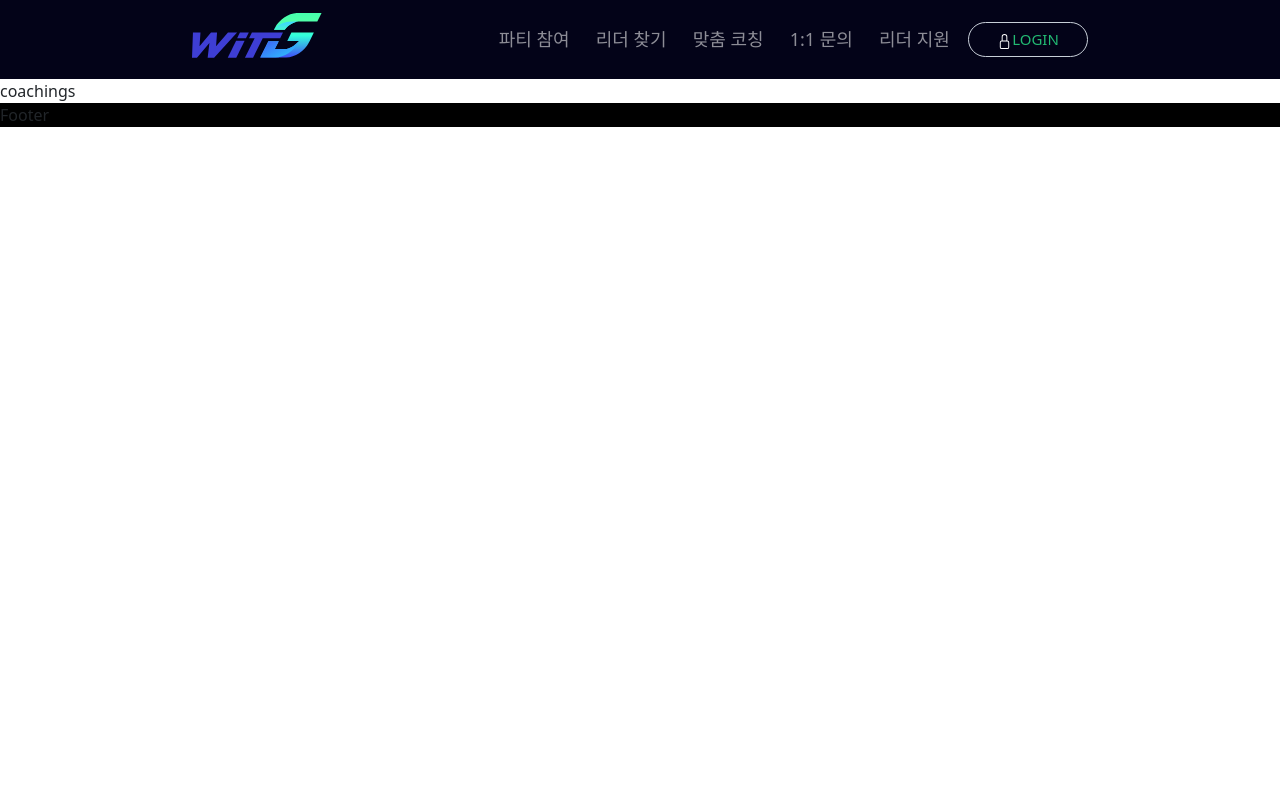
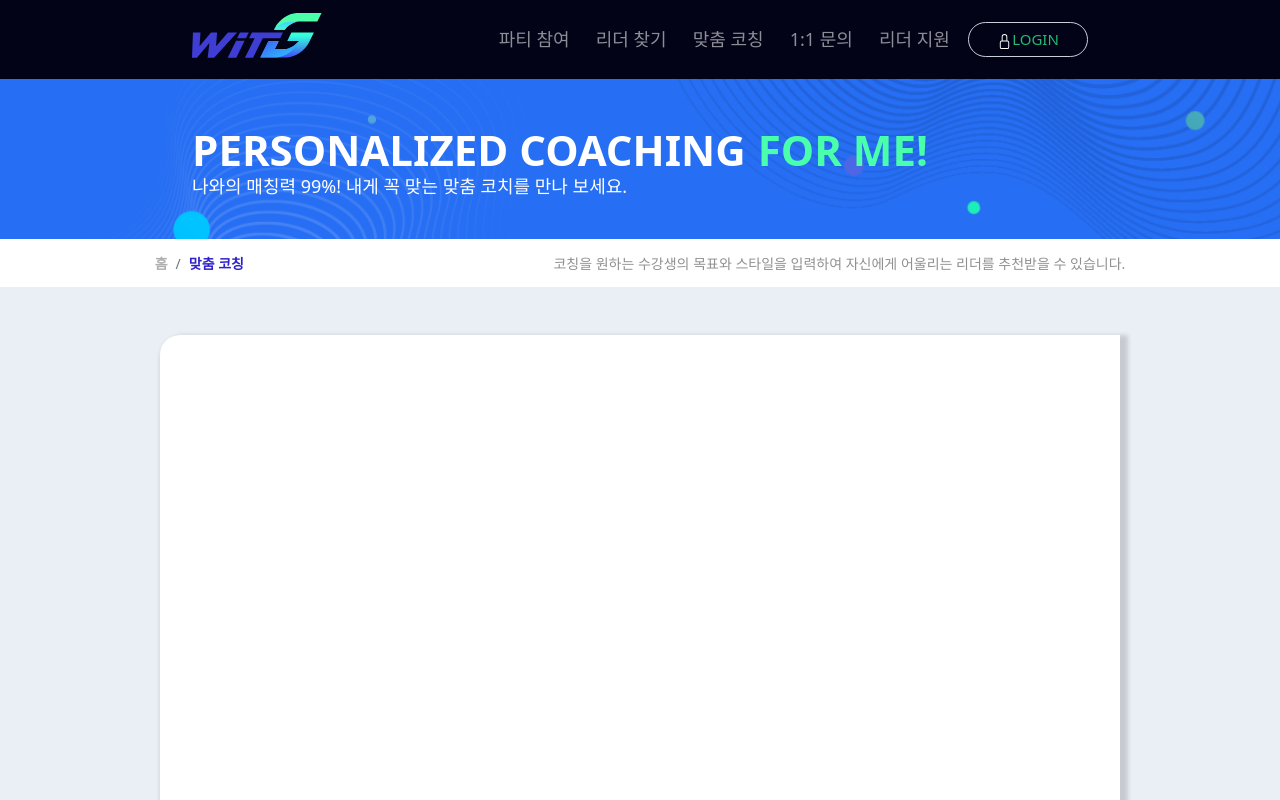
Before and after one commit to C17AN/witge, a Next.js app: page /coachings in a window 1280 px wide. Shown: the top 800 px of the page. Built offline with nearby package versions, Linux system fonts and the light colour scheme.

Commit message:
feat: 코칭 페이지 추가

```diff
--- a/components/pages/leaders/RecommendedLeader/LeaderListItem.tsx
+++ b/components/pages/leaders/RecommendedLeader/LeaderListItem.tsx
@@ -68,6 +68,7 @@ const Container = styled.div`
 const PlayerImage = styled.img`
   width: 100%;
   border-radius: 50%;
+  margin-bottom: 12px;
 `;
 
 const StarScore = styled.div`
--- a/pages/coachings.jsx
+++ b/pages/coachings.jsx
@@ -1,7 +1,99 @@
 import React from "react";
+import Breadcrumb from "components/common/Breadcrumb";
+import styled from "@emotion/styled";
+import { css } from "@emotion/react";
 
 const coachings = () => {
-  return <div>coachings</div>;
+  return (
+    <div>
+      <TopBanner>
+        <div
+          css={css`
+            margin-right: 32px;
+            color: #ffffff;
+          `}
+        >
+          <span
+            css={css`
+              font-weight: 600;
+              font-size: 42px;
+            `}
+          >
+            <span
+              css={css`
+                margin-right: 12px;
+              `}
+            >
+              PERSONALIZED COACHING
+            </span>
+            <span
+              css={css`
+                color: #4affab;
+              `}
+            >
+              FOR ME!
+            </span>
+          </span>
+          <p
+            css={css`
+              margin-top: -0.5rem;
+              margin-bottom: 0;
+              font-weight: 300;
+              font-size: 18px;
+            `}
+          >
+            나와의 매칭력 99%! 내게 꼭 맞는 맞춤 코치를 만나 보세요.
+          </p>
+        </div>
+      </TopBanner>
+      <Breadcrumb
+        currentPagePath="/"
+        currentPageTitle="맞춤 코칭"
+        pageDescription="코칭을 원하는 수강생의 목표와 스타일을 입력하여 자신에게 어울리는 리더를 추천받을 수 있습니다."
+      />
+      <Container>
+        <Content></Content>
+      </Container>
+    </div>
+  );
 };
 
+const TopBanner = styled.div`
+  height: 160px;
+  background-image: url(/title.png);
+  background-repeat: no-repeat;
+  background-size: cover;
+  display: flex;
+  justify-content: flex-start !important;
+  width: 100%;
+  justify-content: center;
+  align-items: center;
+  padding: 32px 15vw;
+  background-color: rgb(30, 84, 240);
+`;
+
+const Container = styled.div`
+  display: flex;
+  justify-content: center;
+  align-items: center;
+  background-color: rgb(234, 239, 246);
+`;
+
+const Content = styled.div`
+  padding: 32px;
+  box-shadow: 4px 4px 4px 4px rgba(0, 0, 0, 0.15);
+  border-top-left-radius: 20px;
+  border-bottom-right-radius: 20px;
+  margin-top: 48px;
+  background-color: white;
+  display: flex;
+  flex-direction: column;
+  width: 960px;
+  height: 800px;
+
+  &:last-of-type {
+    margin-bottom: 48px;
+  }
+`;
+
 export default coachings;
```
